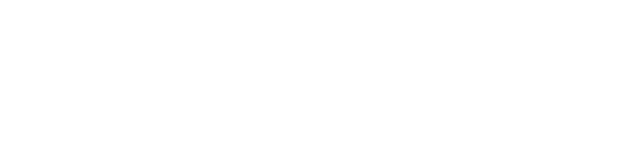
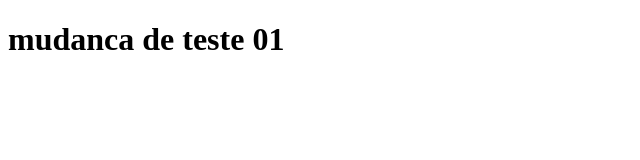
Before and after one commit to enoque06/exercicios-html-css-basico, a plain HTML site: page index.html in a window 1280 px wide. Shown: the whole page, without its empty margins (0-640 px from the left). Drawn offline with Linux system fonts and the light colour scheme.

Commit message:
trocado para teste 01

```diff
--- a/index.html
+++ b/index.html
@@ -6,6 +6,6 @@
     <title>Document</title>
 </head>
 <body>
-
+    <h1>mudanca de teste 01</h1>
 </body>
 </html>
```
